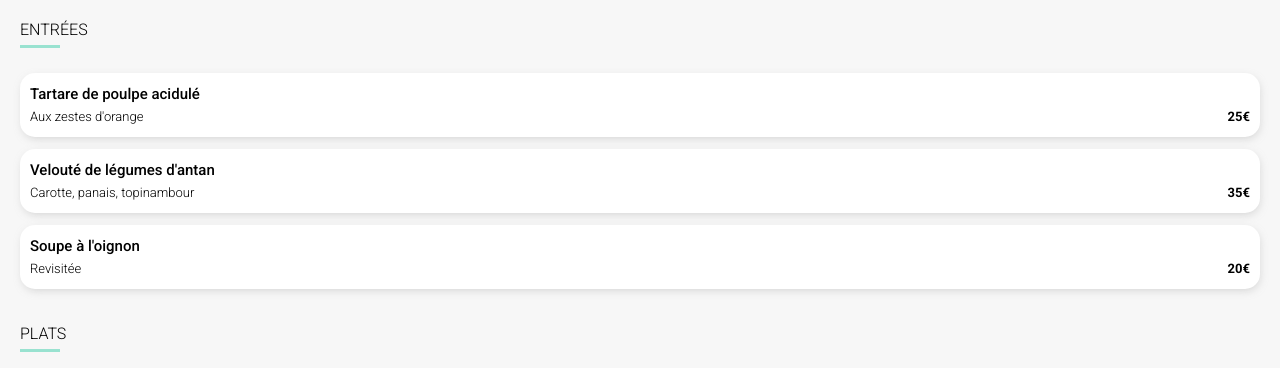
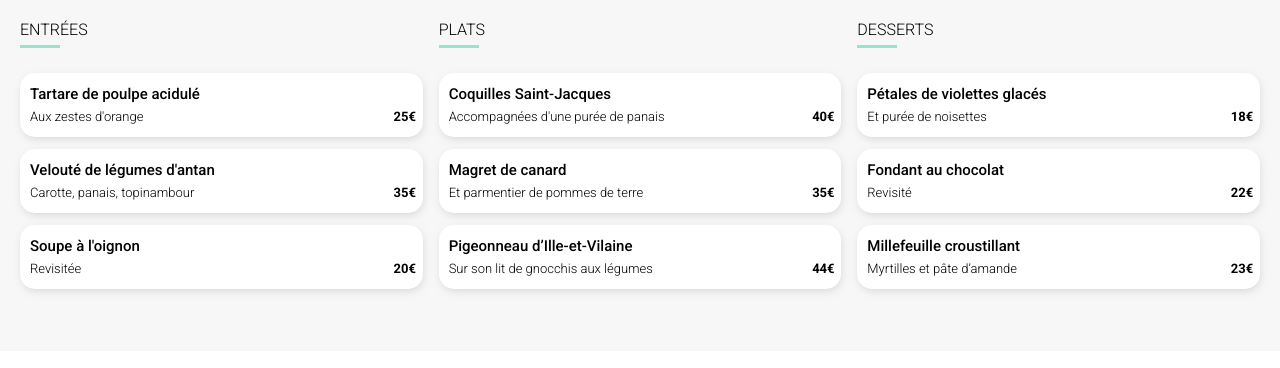
Before and after one commit to Selim-Ramdani/oc_ohmyfood_p4, a website: page pages/a-la-francaise.html in a window 1280 px wide. Shown: the part 428-796 px from the top of the page. Drawn offline with Linux system fonts and the light colour scheme; a web font is replaced by a local one.

Commit message:
menus disposition finished

```diff
--- a/pages/a-la-francaise.html
+++ b/pages/a-la-francaise.html
@@ -47,10 +47,10 @@
           </div>
           <!-- ENTRÉES PART -->
           <section class="menu__container">
+            <ul class="menu__items">
               <div class="menu__header">
                 <h2>ENTRÉES</h2>
               </div>
-            <ul class="menu__items">
               <li class="menu__item">
                 <div class="menu__item-header">
                   <h3>Tartare de poulpe acidulé</h3>
@@ -90,10 +90,10 @@
             </ul>
 
             <!-- PLATS part -->
+            <ul class="menu__items">
               <div class="menu__header">
                 <h2>PLATS</h2>
               </div>
-            <ul class="menu__items">
               <li class="menu__item">
                 <div class="menu__item-header">
                   <h3>Coquilles Saint-Jacques</h3>
@@ -132,10 +132,10 @@
               </li>
             </ul>
             <!-- DESSERTS part -->
+            <ul class="menu__items">
               <div class="menu__header">
                 <h2>DESSERTS</h2>
               </div>
-            <ul class="menu__items">
               <li class="menu__item">
                 <div class="menu__item-header">
                   <h3>Pétales de violettes glacés</h3>
--- a/sass/layouts/_medias_queries.scss
+++ b/sass/layouts/_medias_queries.scss
@@ -17,4 +17,10 @@
       }
     }
   }
+
+  .menu__container {
+    display: grid;
+    grid-template-columns: repeat(3, 1fr);
+    column-gap: 1rem;
+  }
 }
--- a/sass/pages/_restaurants.scss
+++ b/sass/pages/_restaurants.scss
@@ -96,14 +96,13 @@
               white-space: nowrap;
               overflow: hidden;
               text-overflow: ellipsis;
-              max-width: 220px;
             }
           }
           .menu__item-price {
             display: flex;
             justify-content: flex-end;
             align-items: flex-end;
-            margin-right: -0.8rem;
+            margin-right: -1rem;
             span {
               font-family: "Roboto", sans-serif;
               font-weight: 700;
```
Also changed, not shown: pages/la-note-enchantee.html (+3 -3 lines), pages/la-palette-du-gout.html (+3 -3 lines), pages/le-delice-des-sens.html (+3 -3 lines), public/css/style.css, 1 other file. Lines whose indentation alone changed are shown as unchanged.
